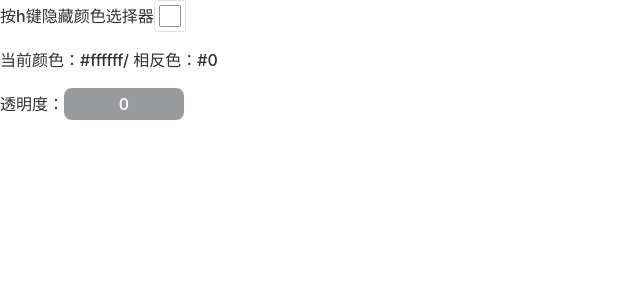
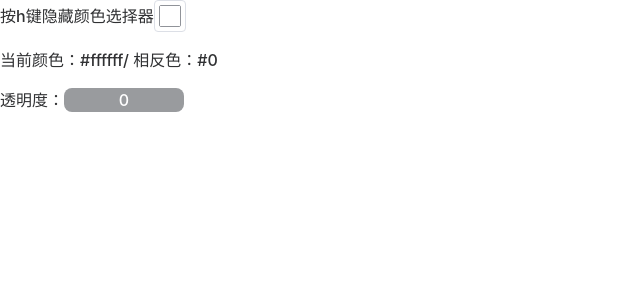
Before and after one commit to lienze87/hayate, a Vue app: page /background in a window 1280 px wide. Shown: the top 300 px of the page, without its empty margins (0-640 px from the left). Built offline with nearby package versions, Linux system fonts and the light colour scheme.

Commit message:
style: 修改滑块组件样式

```diff
--- a/src/components/DragInput.vue
+++ b/src/components/DragInput.vue
@@ -142,7 +142,7 @@ onMounted(() => {
   position: relative;
   display: inline-flex;
   width: 120px;
-  height: 32px;
+  height: 24px;
   color: #fff;
   border-radius: 8px;
 
--- a/src/pages/board/index.vue
+++ b/src/pages/board/index.vue
@@ -573,6 +573,9 @@ window.requestAnimationFrame(function loop() {
     ctx.fillRect(0, 0, myCanvas.width, myCanvas.height);
 
     shapeDataList.value.forEach((data) => {
+      if (data.key === 'end') {
+        return;
+      }
       if (data.type === 'line') {
         drawLine(ctx, data);
       } else if (data.type === 'circle') {
```
